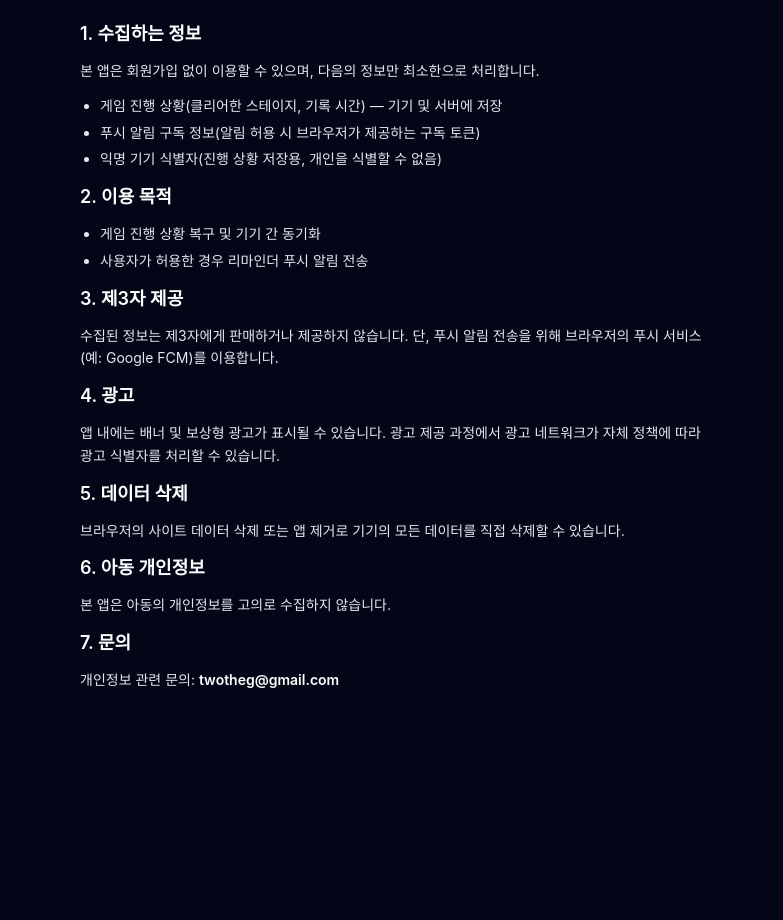
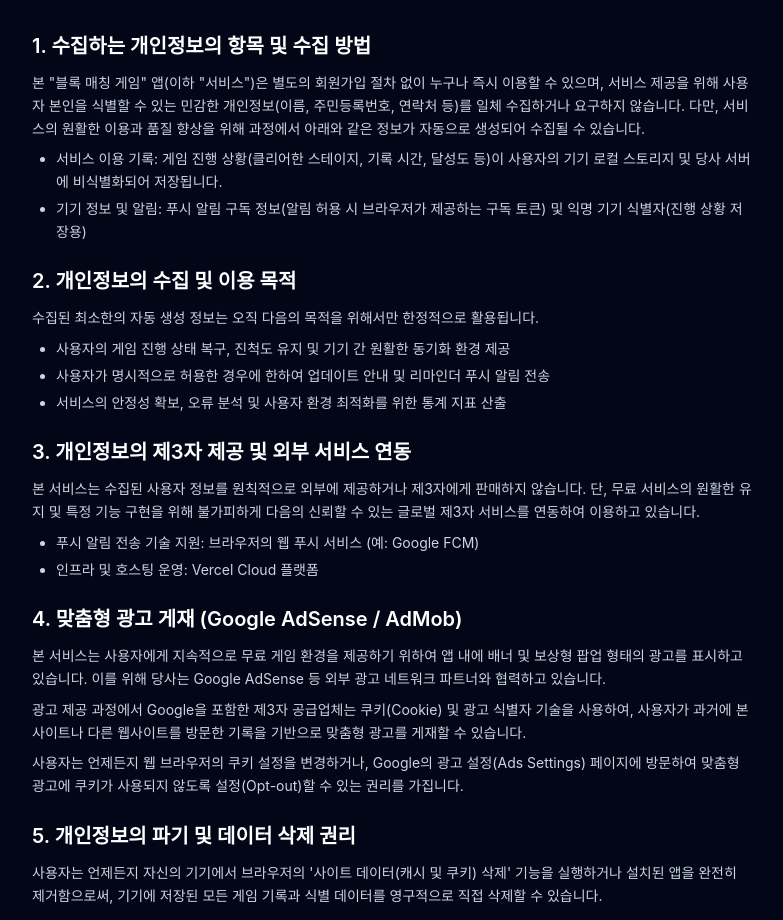
Before and after one commit to twotheg/almanic, a Next.js app: page /privacy in a window 1280 px wide. Shown: the part 112-1032 px from the top of the page, without its empty margins (248-1031 px from the left). Before the commit the page ends 844 px from the top, so only its background shows below. Built offline with nearby package versions, Linux system fonts and the light colour scheme.

Commit message:
Update page.tsx

```diff
--- a/src/app/privacy/page.tsx
+++ b/src/app/privacy/page.tsx
@@ -1,57 +1,82 @@
 export const metadata = {
-  title: "개인정보처리방침 - 블럭 매칭 게임",
+  title: "개인정보처리방침 - 블록 매칭 게임",
 };
 
 export default function PrivacyPage() {
   return (
-    <main className="mx-auto max-w-2xl px-6 py-10 text-slate-200">
-      <h1 className="text-2xl font-bold text-white">개인정보처리방침</h1>
-      <p className="mt-2 text-sm text-slate-400">블럭 매칭 게임 (Block Matching Game)</p>
+    <main className="mx-auto max-w-3xl px-6 py-12 text-slate-200">
+      <h1 className="text-3xl font-bold text-white mb-2">개인정보처리방침 (Privacy Policy)</h1>
+      <p className="text-sm text-slate-400 mb-8">블록 매칭 게임 (Block Matching Game) / 시행일자: 2026년 10월</p>
 
-      <section className="mt-8 space-y-3 text-sm leading-relaxed">
-        <h2 className="text-lg font-semibold text-white">1. 수집하는 정보</h2>
-        <p>
-          본 앱은 회원가입 없이 이용할 수 있으며, 다음의 정보만 최소한으로
-          처리합니다.
-        </p>
-        <ul className="list-disc space-y-1 pl-5">
-          <li>게임 진행 상황(클리어한 스테이지, 기록 시간) — 기기 및 서버에 저장</li>
-          <li>푸시 알림 구독 정보(알림 허용 시 브라우저가 제공하는 구독 토큰)</li>
-          <li>익명 기기 식별자(진행 상황 저장용, 개인을 식별할 수 없음)</li>
-        </ul>
+      <section className="space-y-6 text-sm leading-relaxed text-slate-300">
+        <div>
+          <h2 className="text-xl font-semibold text-white mb-3">1. 수집하는 개인정보의 항목 및 수집 방법</h2>
+          <p className="mb-2">
+            본 "블록 매칭 게임" 앱(이하 "서비스")은 별도의 회원가입 절차 없이 누구나 즉시 이용할 수 있으며, 서비스 제공을 위해 사용자 본인을 식별할 수 있는 민감한 개인정보(이름, 주민등록번호, 연락처 등)를 일체 수집하거나 요구하지 않습니다. 다만, 서비스의 원활한 이용과 품질 향상을 위해 과정에서 아래와 같은 정보가 자동으로 생성되어 수집될 수 있습니다.
+          </p>
+          <ul className="list-disc space-y-1 pl-6">
+            <li>서비스 이용 기록: 게임 진행 상황(클리어한 스테이지, 기록 시간, 달성도 등)이 사용자의 기기 로컬 스토리지 및 당사 서버에 비식별화되어 저장됩니다.</li>
+            <li>기기 정보 및 알림: 푸시 알림 구독 정보(알림 허용 시 브라우저가 제공하는 구독 토큰) 및 익명 기기 식별자(진행 상황 저장용)</li>
+          </ul>
+        </div>
 
-        <h2 className="text-lg font-semibold text-white">2. 이용 목적</h2>
-        <ul className="list-disc space-y-1 pl-5">
-          <li>게임 진행 상황 복구 및 기기 간 동기화</li>
-          <li>사용자가 허용한 경우 리마인더 푸시 알림 전송</li>
-        </ul>
+        <div>
+          <h2 className="text-xl font-semibold text-white mb-3">2. 개인정보의 수집 및 이용 목적</h2>
+          <p className="mb-2">수집된 최소한의 자동 생성 정보는 오직 다음의 목적을 위해서만 한정적으로 활용됩니다.</p>
+          <ul className="list-disc space-y-1 pl-6">
+            <li>사용자의 게임 진행 상태 복구, 진척도 유지 및 기기 간 원활한 동기화 환경 제공</li>
+            <li>사용자가 명시적으로 허용한 경우에 한하여 업데이트 안내 및 리마인더 푸시 알림 전송</li>
+            <li>서비스의 안정성 확보, 오류 분석 및 사용자 환경 최적화를 위한 통계 지표 산출</li>
+          </ul>
+        </div>
 
-        <h2 className="text-lg font-semibold text-white">3. 제3자 제공</h2>
-        <p>
-          수집된 정보는 제3자에게 판매하거나 제공하지 않습니다. 단, 푸시 알림
-          전송을 위해 브라우저의 푸시 서비스(예: Google FCM)를 이용합니다.
-        </p>
+        <div>
+          <h2 className="text-xl font-semibold text-white mb-3">3. 개인정보의 제3자 제공 및 외부 서비스 연동</h2>
+          <p className="mb-2">
+            본 서비스는 수집된 사용자 정보를 원칙적으로 외부에 제공하거나 제3자에게 판매하지 않습니다. 단, 무료 서비스의 원활한 유지 및 특정 기능 구현을 위해 불가피하게 다음의 신뢰할 수 있는 글로벌 제3자 서비스를 연동하여 이용하고 있습니다.
+          </p>
+          <ul className="list-disc space-y-1 pl-6">
+            <li>푸시 알림 전송 기술 지원: 브라우저의 웹 푸시 서비스 (예: Google FCM)</li>
+            <li>인프라 및 호스팅 운영: Vercel Cloud 플랫폼</li>
+          </ul>
+        </div>
 
-        <h2 className="text-lg font-semibold text-white">4. 광고</h2>
-        <p>
-          앱 내에는 배너 및 보상형 광고가 표시될 수 있습니다. 광고 제공 과정에서
-          광고 네트워크가 자체 정책에 따라 광고 식별자를 처리할 수 있습니다.
-        </p>
+        <div>
+          <h2 className="text-xl font-semibold text-white mb-3">4. 맞춤형 광고 게재 (Google AdSense / AdMob)</h2>
+          <p className="mb-2">
+            본 서비스는 사용자에게 지속적으로 무료 게임 환경을 제공하기 위하여 앱 내에 배너 및 보상형 팝업 형태의 광고를 표시하고 있습니다. 이를 위해 당사는 Google AdSense 등 외부 광고 네트워크 파트너와 협력하고 있습니다.
+          </p>
+          <p className="mb-2">
+            광고 제공 과정에서 Google을 포함한 제3자 공급업체는 쿠키(Cookie) 및 광고 식별자 기술을 사용하여, 사용자가 과거에 본 사이트나 다른 웹사이트를 방문한 기록을 기반으로 맞춤형 광고를 게재할 수 있습니다.
+          </p>
+          <p>
+            사용자는 언제든지 웹 브라우저의 쿠키 설정을 변경하거나, Google의 광고 설정(Ads Settings) 페이지에 방문하여 맞춤형 광고에 쿠키가 사용되지 않도록 설정(Opt-out)할 수 있는 권리를 가집니다.
+          </p>
+        </div>
 
-        <h2 className="text-lg font-semibold text-white">5. 데이터 삭제</h2>
-        <p>
-          브라우저의 사이트 데이터 삭제 또는 앱 제거로 기기의 모든 데이터를
-          직접 삭제할 수 있습니다.
-        </p>
+        <div>
+          <h2 className="text-xl font-semibold text-white mb-3">5. 개인정보의 파기 및 데이터 삭제 권리</h2>
+          <p>
+            사용자는 언제든지 자신의 기기에서 브라우저의 '사이트 데이터(캐시 및 쿠키) 삭제' 기능을 실행하거나 설치된 앱을 완전히 제거함으로써, 기기에 저장된 모든 게임 기록과 식별 데이터를 영구적으로 직접 삭제할 수 있습니다.
+          </p>
+        </div>
 
-        <h2 className="text-lg font-semibold text-white">6. 아동 개인정보</h2>
-        <p>본 앱은 아동의 개인정보를 고의로 수집하지 않습니다.</p>
+        <div>
+          <h2 className="text-xl font-semibold text-white mb-3">6. 아동의 개인정보 보호</h2>
+          <p>
+            본 서비스는 모든 연령대가 즐길 수 있는 건전한 퍼즐 게임이나, 만 13세 미만 아동의 개인정보를 온라인에서 고의로 수집하거나 추적하지 않습니다.
+          </p>
+        </div>
 
-        <h2 className="text-lg font-semibold text-white">7. 문의</h2>
-        <p>
-          개인정보 관련 문의:{" "}
-          <span className="font-semibold text-white">twotheg@gmail.com</span>
-        </p>
+        <div>
+          <h2 className="text-xl font-semibold text-white mb-3">7. 개인정보 보호책임자 및 관련 문의</h2>
+          <p>
+            본 서비스의 이용과 관련하여 개인정보보호에 관한 문의, 건의 사항, 또는 불만 처리가 필요하신 경우 아래의 연락처로 언제든지 문의해 주시기 바랍니다. 최대한 신속하고 성실하게 답변 드리겠습니다.
+          </p>
+          <p className="mt-2 text-indigo-300 font-semibold">
+            이메일 문의: twotheg@gmail.com
+          </p>
+        </div>
       </section>
     </main>
   );
```
